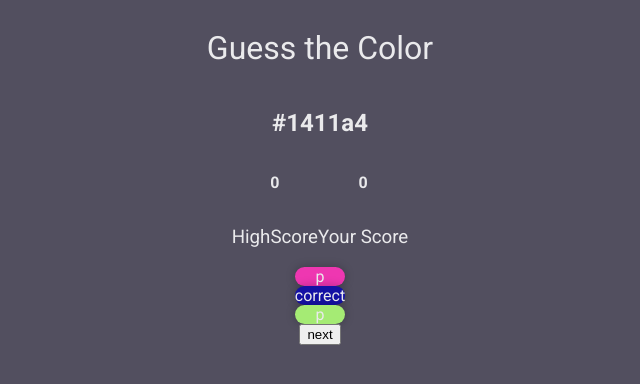
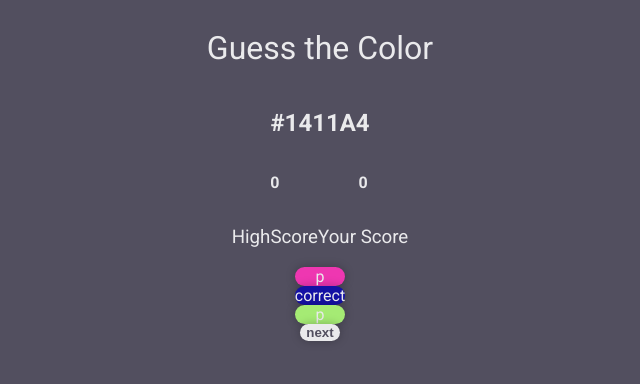
Before and after one commit to emblafant/Geuss-Color-Game, a plain HTML site: page index.html in a window 1280 px wide. Shown: the full height of the page, 320-960 px from the left. Drawn offline with Linux system fonts and the light colour scheme.

Commit message:
basic button styling

```diff
--- a/index.html
+++ b/index.html
@@ -14,7 +14,7 @@
 <body>
   <main>
     <h1>Guess the Color</h1>
-    <h2 id="colorCode" class="bold"></h2>
+    <h2 id="colorCode" class="number"></h2>
     <div class="scoreContainerL">
       <div class="scoreContainerS">
         <p id="highScore" class="number">0</p>
--- a/styles/style.scss
+++ b/styles/style.scss
@@ -70,3 +70,14 @@ main {
   text-align: center;
   box-shadow: 0px 0px 10px rgba(0, 0, 0, 0.25);
 }
+
+//Buttons
+
+button {
+  border: none;
+  border-radius: 10px;
+  background-color: $white;
+  color: $background1;
+  font-weight: bold;
+  box-shadow: 0px 0px 10px rgba(0, 0, 0, 0.25);
+}
```
Also changed, not shown: styles/style.css, 1 other file.
